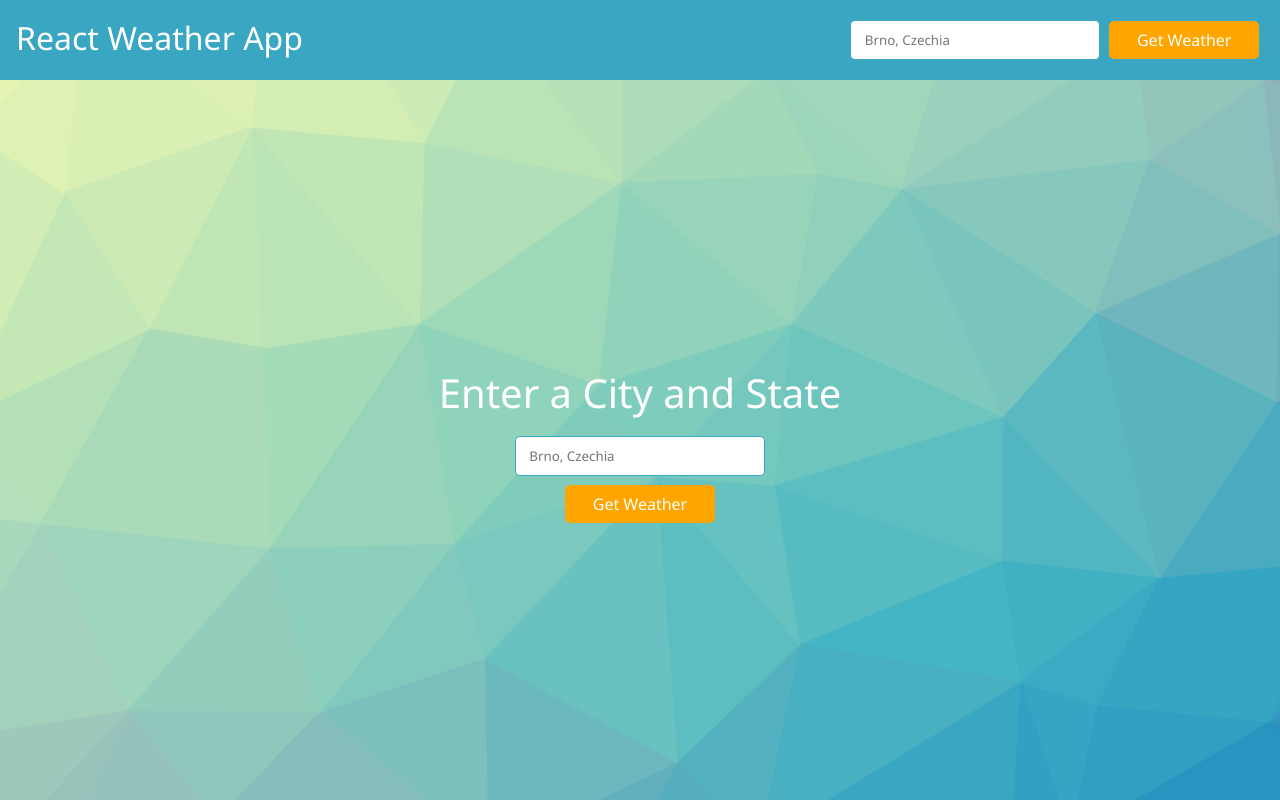
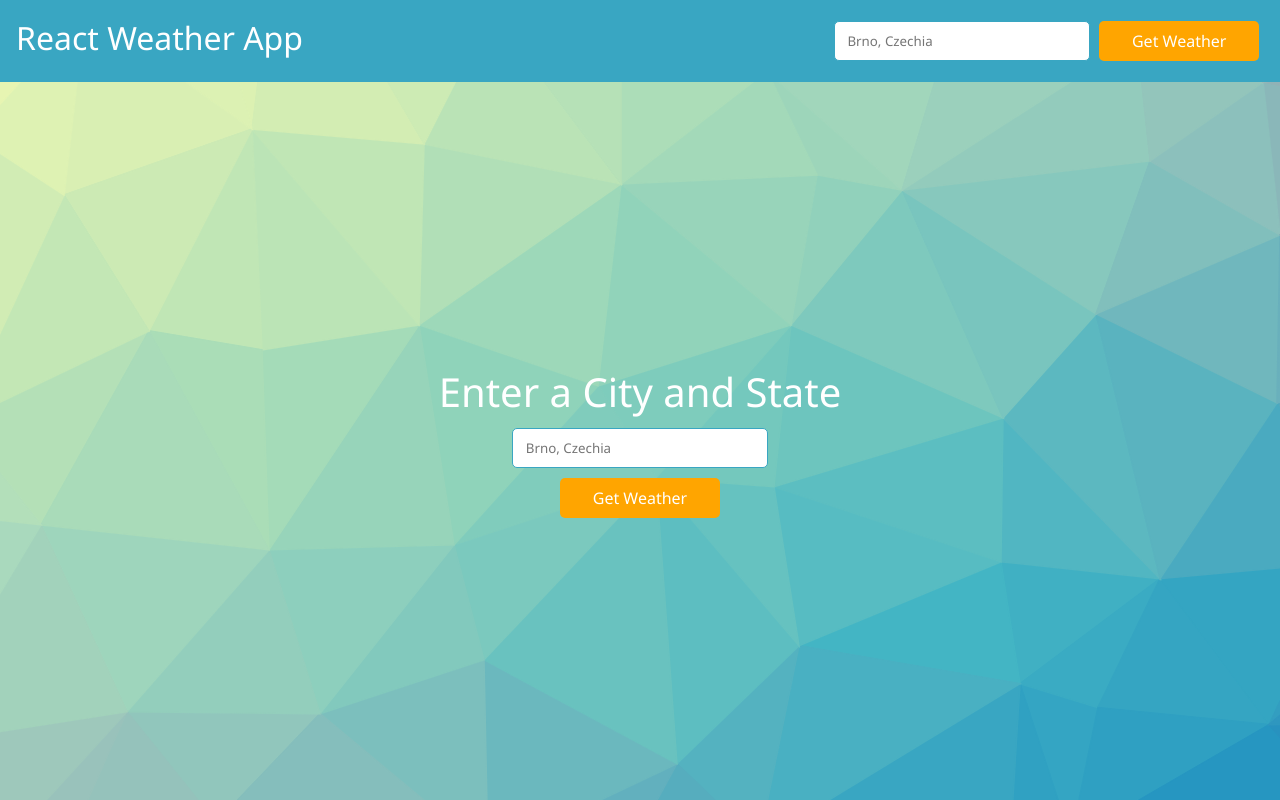
Before and after one commit to mrodin/react-projects, a React app in the folder react-weather-app/: page / in a window 1280 px wide. Built offline with nearby package versions, Linux system fonts and the light colour scheme.

Commit message:
update css to use rems

```diff
--- a/react-weather-app/app/components/Forecast.js
+++ b/react-weather-app/app/components/Forecast.js
@@ -3,7 +3,7 @@ import PropTypes from 'prop-types';
 import queryString from 'query-string';
 import Loader from './Loader';
 import { get7DayForecast } from '../utils/api';
-import { convertUnixTimestampToDate, convertKelvintoCelsius } from '../utils/helpers';
+import { convertUnixTimestampToDate, convertKelvinToCelsius } from '../utils/helpers';
 
 function ForecastGrid(props) {
   const { city } = props;
@@ -21,7 +21,7 @@ function ForecastGrid(props) {
                   alt={day.weather[0].description} />
               </li>
               <li>{convertUnixTimestampToDate(day.dt)}</li>
-              <li>{convertKelvintoCelsius(day.temp.day)} °C</li>
+              <li>{convertKelvinToCelsius(day.temp.day)} °C</li>
             </ul>
           </li>
         ))}
--- a/react-weather-app/app/index.css
+++ b/react-weather-app/app/index.css
@@ -29,7 +29,7 @@ ul {
 
 /* Medium Margin Top */
 .mm-top {
-  margin-top: 30px;
+  margin-top: 2.5rem;
 }
 
 /**
@@ -46,12 +46,12 @@ ul {
 
 .nav {
   background: #39A6C2;
-  padding: 1em;
+  padding: 1rem;
   justify-content: space-between;
 }
 
 .nav__title {
-  font-size: 2em;
+  font-size: 2rem;
   font-weight: 100;
 }
 
@@ -71,10 +71,10 @@ ul {
 }
 
 .home__hint {
-  font-size: 2.5em;
+  font-size: 2.5rem;
   font-weight: 100;
   color: white;
-  padding: 0.3em;
+  padding: 0.3rem;
 }
 
 /**
@@ -82,25 +82,25 @@ ul {
 */
 
 .address-form__input {
-  width: 250px;
-  height: 40px;
+  width: 16rem;
+  height: 2.5rem;
   border: 1px solid #39A6C2;
-  padding: 1em;
-  margin: 0.3em;
+  padding: 0.8rem;
+  margin: 0.3rem;
   border-radius: 5px;
   color: #586069
 }
 
 .address-form__button {
-  width: 150px;
-  height: 38px;
+  width: 10rem;
+  height: 2.5rem;
   border: none;
   background: orange;
   color: white;
-  margin: 0.3em;
+  margin: 0.3rem;
   border-radius: 5px;
   text-align: center;
-  line-height: 38px;
+  line-height: 2.5rem;
   text-decoration: none;
 }
 
@@ -134,7 +134,7 @@ ul {
 */
 
 .forecast__container {
-  padding: 0 50px 0 50px;
+  padding: 0 3rem;
 }
 
 /**
--- a/react-weather-app/app/utils/helpers.js
+++ b/react-weather-app/app/utils/helpers.js
@@ -5,6 +5,6 @@ export function convertUnixTimestampToDate(unixTimestamp) {
   return `${days[date.getDay()]}, ${months[date.getMonth()]} ${date.getDate()}`;
 }
 
-export function convertKelvintoCelsius(temp) {
+export function convertKelvinToCelsius(temp) {
   return Math.round(temp - 273.15);
 }
```
